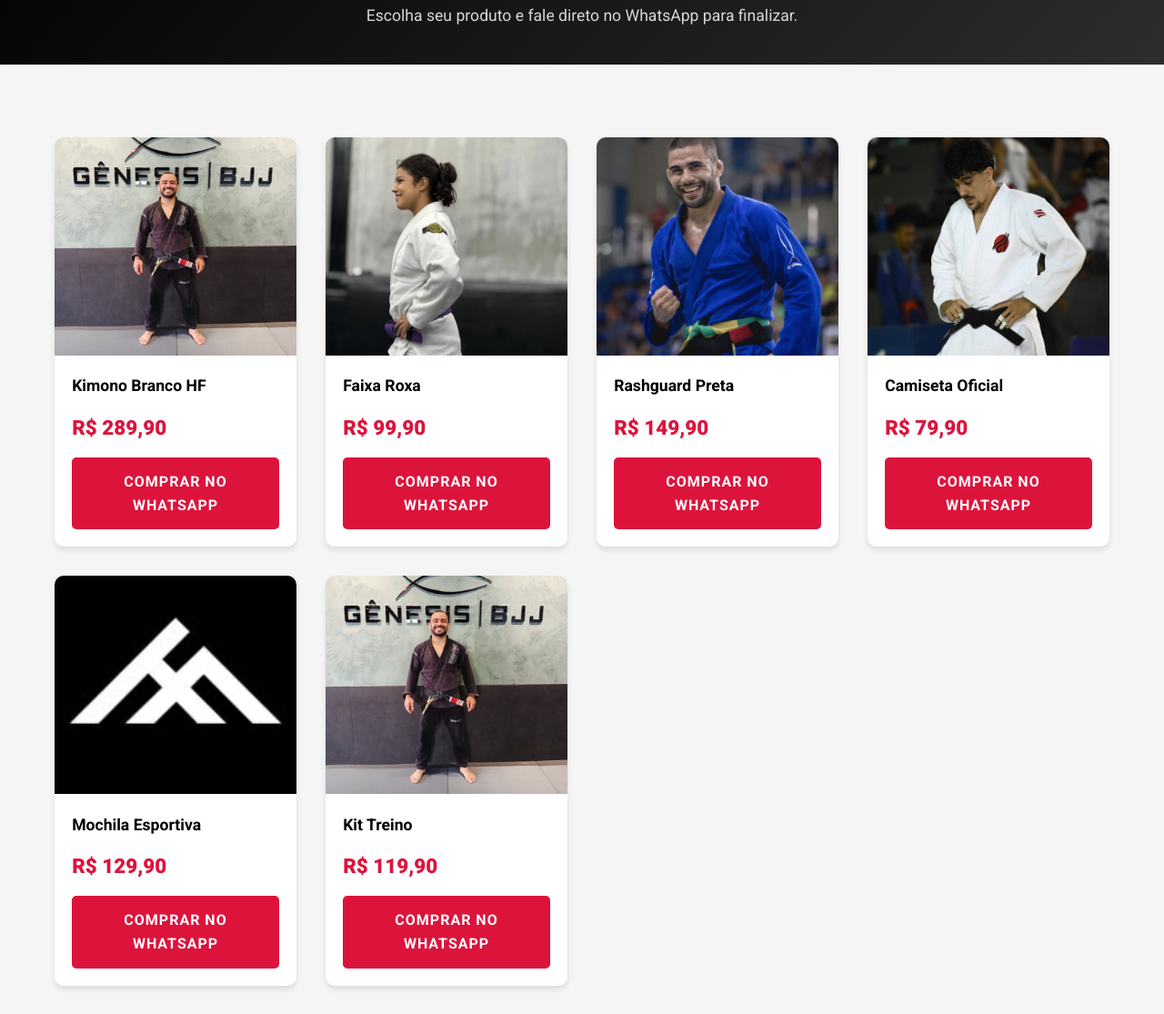
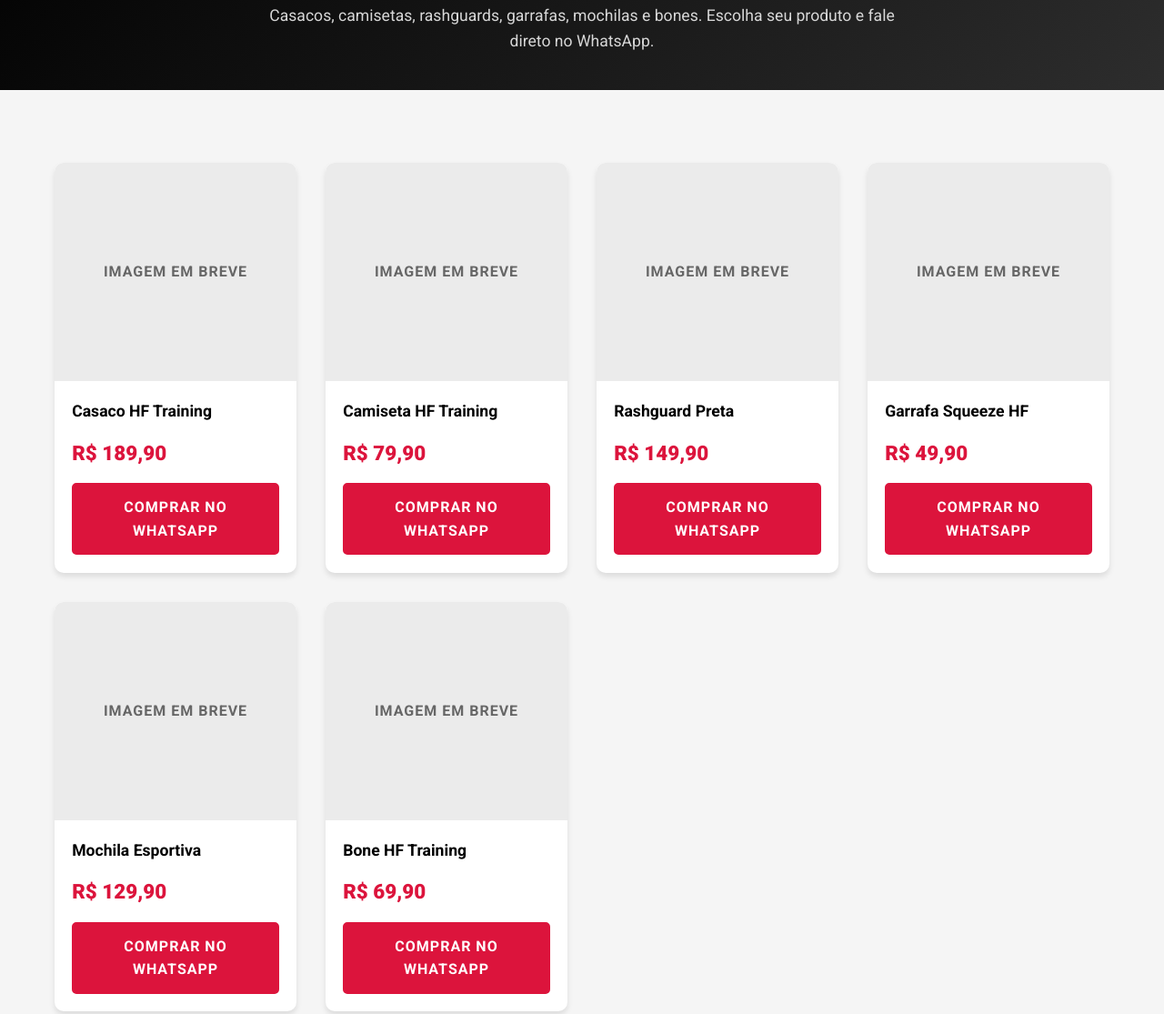
Before and after one commit to davi-aguiar/hf, a plain HTML site: page store.html in a window 1280 px wide. Shown: the part 237-1352 px from the top of the page at 91% size. Drawn offline with Linux system fonts and the light colour scheme.

Commit message:
fix: fixed catalog screen

```diff
--- a/css/styles.css
+++ b/css/styles.css
@@ -1206,6 +1206,16 @@ html {
     height: 240px;
 }
 
+.produto-sem-imagem {
+    display: flex;
+    align-items: center;
+    justify-content: center;
+    color: var(--cor-cinza);
+    font-weight: 700;
+    text-transform: uppercase;
+    letter-spacing: 1px;
+}
+
 .produto-image img {
     width: 100%;
     height: 100%;
--- a/store.html
+++ b/store.html
@@ -47,7 +47,7 @@
             <section class="store-hero">
                 <div class="container">
                     <h1 class="section-title">Catalogo da Loja</h1>
-                    <p class="store-subtitle">Escolha seu produto e fale direto no WhatsApp para finalizar.</p>
+                    <p class="store-subtitle">Casacos, camisetas, rashguards, garrafas, mochilas e bones. Escolha seu produto e fale direto no WhatsApp.</p>
                 </div>
             </section>
 
@@ -55,30 +55,30 @@
                 <div class="container">
                     <div class="catalogo-grid">
                         <article class="produto-card">
-                            <div class="produto-image">
-                                <img src="assets/519424177_17980529186849770_8554476526437491802_n.webp" alt="Kimono branco HF Training">
+                            <div class="produto-image produto-sem-imagem">
+                                <span>Imagem em breve</span>
                             </div>
                             <div class="produto-info">
-                                <h3>Kimono Branco HF</h3>
-                                <p class="produto-preco">R$ 289,90</p>
-                                <a class="btn btn-primary" target="_blank" rel="noopener noreferrer" href="https://wa.me/5577981297767?text=Ola%2C%20tenho%20interesse%20no%20Kimono%20Branco%20HF.">Comprar no WhatsApp</a>
+                                <h3>Casaco HF Training</h3>
+                                <p class="produto-preco">R$ 189,90</p>
+                                <a class="btn btn-primary" target="_blank" rel="noopener noreferrer" href="https://wa.me/5577981297767?text=Ola%2C%20tenho%20interesse%20no%20Casaco%20HF%20Training.">Comprar no WhatsApp</a>
                             </div>
                         </article>
 
                         <article class="produto-card">
-                            <div class="produto-image">
-                                <img src="assets/%F0%9F%92%9C.webp" alt="Faixa roxa para treino">
+                            <div class="produto-image produto-sem-imagem">
+                                <span>Imagem em breve</span>
                             </div>
                             <div class="produto-info">
-                                <h3>Faixa Roxa</h3>
-                                <p class="produto-preco">R$ 99,90</p>
-                                <a class="btn btn-primary" target="_blank" rel="noopener noreferrer" href="https://wa.me/5577981297767?text=Ola%2C%20tenho%20interesse%20na%20Faixa%20Roxa.">Comprar no WhatsApp</a>
+                                <h3>Camiseta HF Training</h3>
+                                <p class="produto-preco">R$ 79,90</p>
+                                <a class="btn btn-primary" target="_blank" rel="noopener noreferrer" href="https://wa.me/5577981297767?text=Ola%2C%20tenho%20interesse%20na%20Camiseta%20HF%20Training.">Comprar no WhatsApp</a>
                             </div>
                         </article>
 
                         <article class="produto-card">
-                            <div class="produto-image">
-                                <img src="assets/Consagre%20ao%20Senhor%20tudo%20o%20que%20voc%C3%AA%20faz,%20e%20os%20seus%20planos%20ser%C3%A3o%20bem-sucedidos.%F0%9F%99%8F%F0%9F%94%A5.jpg" alt="Rashguard preta HF">
+                            <div class="produto-image produto-sem-imagem">
+                                <span>Imagem em breve</span>
                             </div>
                             <div class="produto-info">
                                 <h3>Rashguard Preta</h3>
@@ -88,19 +88,19 @@
                         </article>
 
                         <article class="produto-card">
-                            <div class="produto-image">
-                                <img src="assets/Pensar%20que,%20h%C3%A1%20alguns%20anos,%20eu%20via%20o%20jud%C3%B4%20de%20uma%20forma%20limitada.%20Buscava%20apenas%20a%20minha%20ascens%C3%A3o.jpg" alt="Camiseta oficial da academia">
+                            <div class="produto-image produto-sem-imagem">
+                                <span>Imagem em breve</span>
                             </div>
                             <div class="produto-info">
-                                <h3>Camiseta Oficial</h3>
-                                <p class="produto-preco">R$ 79,90</p>
-                                <a class="btn btn-primary" target="_blank" rel="noopener noreferrer" href="https://wa.me/5577981297767?text=Ola%2C%20tenho%20interesse%20na%20Camiseta%20Oficial.">Comprar no WhatsApp</a>
+                                <h3>Garrafa Squeeze HF</h3>
+                                <p class="produto-preco">R$ 49,90</p>
+                                <a class="btn btn-primary" target="_blank" rel="noopener noreferrer" href="https://wa.me/5577981297767?text=Ola%2C%20tenho%20interesse%20na%20Garrafa%20Squeeze%20HF.">Comprar no WhatsApp</a>
                             </div>
                         </article>
 
                         <article class="produto-card">
-                            <div class="produto-image">
-                                <img src="assets/495334105_18093849868603931_668979407470756618_n.jpg" alt="Mochila esportiva HF Training">
+                            <div class="produto-image produto-sem-imagem">
+                                <span>Imagem em breve</span>
                             </div>
                             <div class="produto-info">
                                 <h3>Mochila Esportiva</h3>
@@ -110,13 +110,13 @@
                         </article>
 
                         <article class="produto-card">
-                            <div class="produto-image">
-                                <img src="assets/519424177_17980529186849770_8554476526437491802_n.webp" alt="Kit treino com garrafa e toalha">
+                            <div class="produto-image produto-sem-imagem">
+                                <span>Imagem em breve</span>
                             </div>
                             <div class="produto-info">
-                                <h3>Kit Treino</h3>
-                                <p class="produto-preco">R$ 119,90</p>
-                                <a class="btn btn-primary" target="_blank" rel="noopener noreferrer" href="https://wa.me/5577981297767?text=Ola%2C%20tenho%20interesse%20no%20Kit%20Treino.">Comprar no WhatsApp</a>
+                                <h3>Bone HF Training</h3>
+                                <p class="produto-preco">R$ 69,90</p>
+                                <a class="btn btn-primary" target="_blank" rel="noopener noreferrer" href="https://wa.me/5577981297767?text=Ola%2C%20tenho%20interesse%20no%20Bone%20HF%20Training.">Comprar no WhatsApp</a>
                             </div>
                         </article>
                     </div>
```
